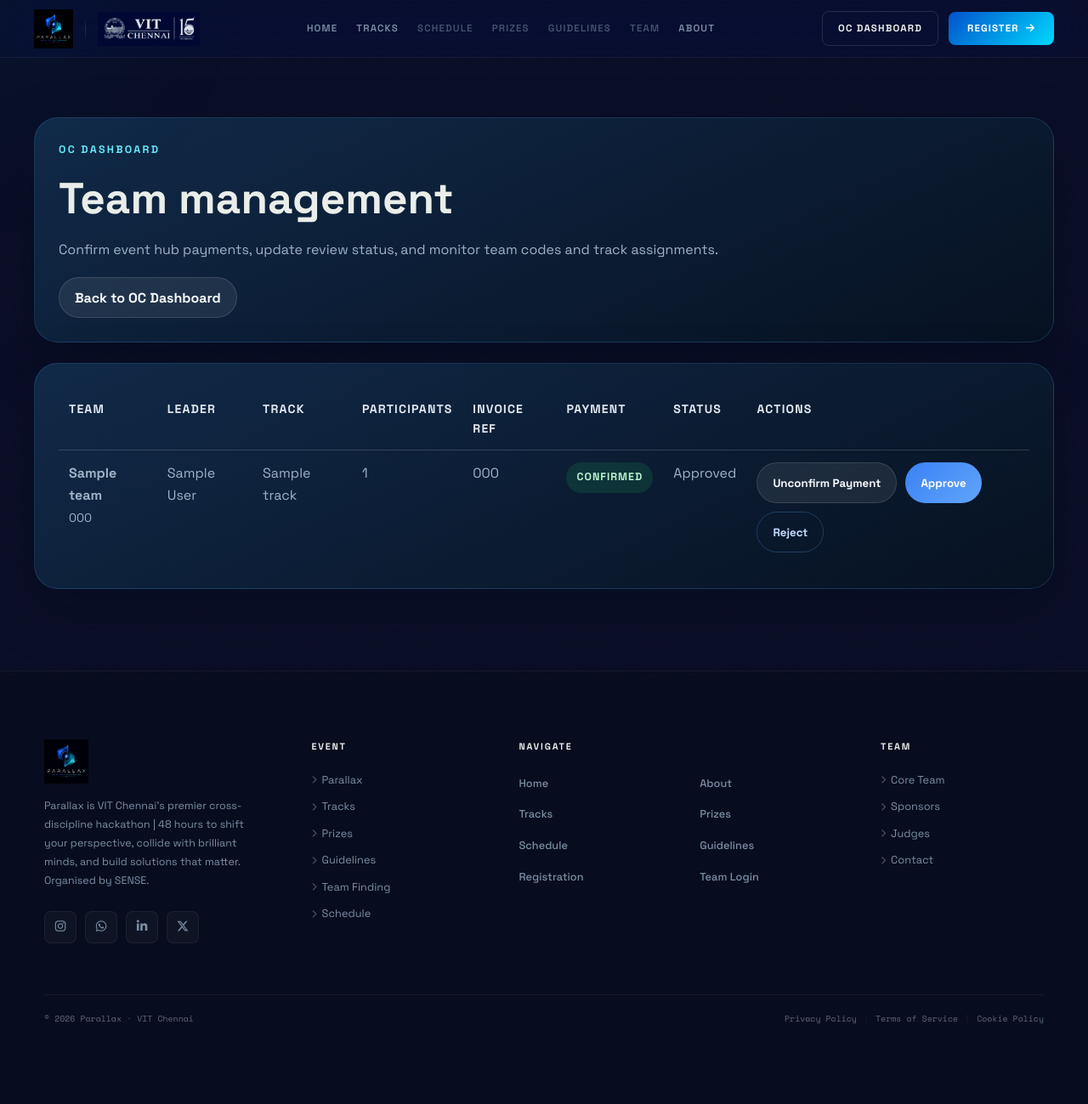
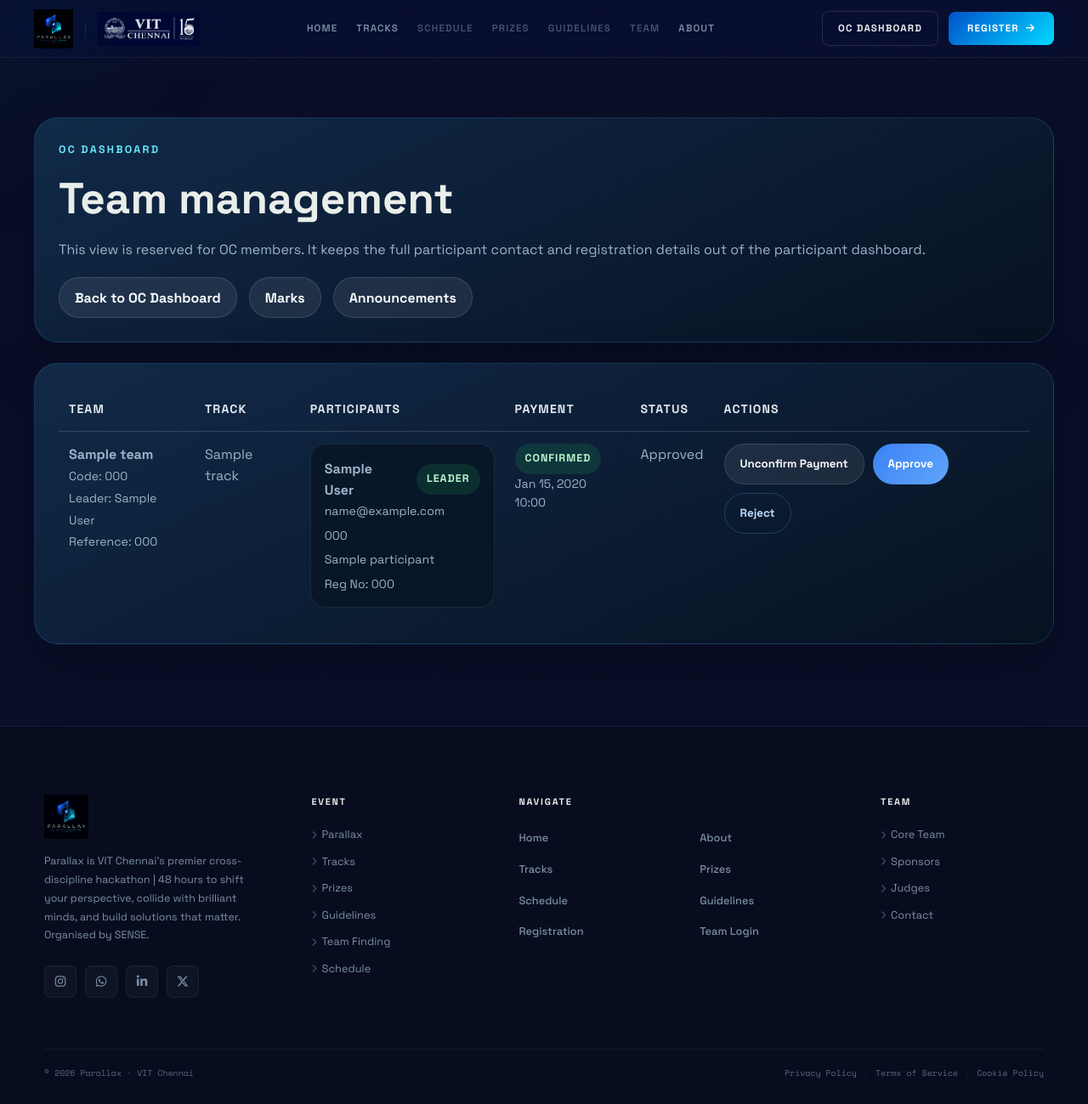
Before and after one commit to ramyacm23/parallax-, a Django app: page /admin-panel/teams/ in a window 1280 px wide. Shown: the whole page at 85% size. Before the commit the page ends 1204 px from the top, so only its background shows below. Run offline with Django 4.2, Linux system fonts and the light colour scheme; a user stored in the database is signed in; tables that the repository leaves empty hold one stand-in row (values such as "Sample post").

Commit message:
Separate participant and OC dashboard visibility

```diff
--- a/core/views.py
+++ b/core/views.py
@@ -206,7 +206,7 @@ def register_team(request):
 
 @login_required(login_url='team_login')
 def participant_dashboard(request):
-    if request.user.is_staff and not hasattr(request.user, 'participant'):
+    if request.user.is_staff:
         return redirect('admin_panel')
 
     participant = ensure_participant_record(request.user)
@@ -252,16 +252,21 @@ def participant_dashboard(request):
     marks = Marks.objects.filter(team=team).select_related('review', 'graded_by').order_by('review__scheduled_at')
     announcements = Announcement.objects.all().order_by('-is_pinned', '-created_at')
     event_config = EventConfiguration.get_solo()
+    problem_statement_sets = get_released_problem_statement_sets(team.track, event_config)
+    review_score_count = marks.count()
 
     context = {
         'participant': participant,
         'team': team,
         'team_members': team_members,
         'marks': marks,
+        'review_score_count': review_score_count,
         'announcements': announcements,
         'tracks': Track.objects.filter(is_published=True).order_by('name'),
         'event_config': event_config,
-        'problem_statement_sets': get_released_problem_statement_sets(team.track, event_config),
+        'problem_statement_sets': problem_statement_sets,
+        'released_problem_set_count': len(problem_statement_sets),
+        'progress_items': build_participant_progress(team, participant, problem_statement_sets, review_score_count),
     }
     return render(request, 'parallax/dashboard.html', context)
 
@@ -353,8 +358,11 @@ def admin_teams(request):
 
         return redirect('admin_teams')
 
-    teams = Team.objects.select_related('leader', 'track').annotate(participant_total=Count('members')).order_by(
-        '-created_at'
+    teams = (
+        Team.objects.select_related('leader', 'track')
+        .prefetch_related('members__user')
+        .annotate(participant_total=Count('members'))
+        .order_by('-created_at')
     )
     context = {'teams': teams}
     return render(request, 'parallax/admin/teams.html', context)
@@ -491,3 +499,68 @@ def parse_problem_statement_text(raw_text):
     if cleaned_items:
         return cleaned_items
     return ['Problem statements for this set have not been added yet.']
+
+
+def build_participant_progress(team, participant, problem_statement_sets, review_score_count):
+    progress_items = [
+        {
+            'label': 'Profile',
+            'state': 'Complete',
+            'tone': 'success',
+            'description': 'Your participant profile is complete and linked to the team space.',
+        },
+        {
+            'label': 'Team Access',
+            'state': team.team_code,
+            'tone': 'info',
+            'description': f'You are currently part of {team.team_name}.',
+        },
+        {
+            'label': 'Track Selection',
+            'state': team.track.name if team.track else 'Pending',
+            'tone': 'success' if team.track else 'pending',
+            'description': 'The team leader can update the selected track until payment is confirmed.',
+        },
+        {
+            'label': 'Review Status',
+            'state': team.get_status_display(),
+            'tone': 'success' if team.status == 'APPROVED' else 'danger' if team.status == 'REJECTED' else 'pending',
+            'description': 'This is the current organizer review status of your team registration.',
+        },
+        {
+            'label': 'Payment Reference',
+            'state': 'Submitted' if team.invoice_number else 'Pending',
+            'tone': 'success' if team.invoice_number else 'pending',
+            'description': 'Participants only see whether the reference is submitted. Full payment details stay with OC.',
+        },
+        {
+            'label': 'Payment Confirmation',
+            'state': 'Confirmed' if team.payment_confirmed else 'Pending OC Check',
+            'tone': 'success' if team.payment_confirmed else 'pending',
+            'description': 'OC members confirm event hub payments from the organizer dashboard.',
+        },
+        {
+            'label': 'Problem Statements',
+            'state': f'{len(problem_statement_sets)} Set(s) Live' if problem_statement_sets else 'Awaiting Release',
+            'tone': 'success' if problem_statement_sets else 'pending',
+            'description': 'Released statements for your selected track appear here automatically.',
+        },
+        {
+            'label': 'Evaluation',
+            'state': f'{review_score_count} Review(s) Scored' if review_score_count else 'No Scores Yet',
+            'tone': 'info' if review_score_count else 'pending',
+            'description': 'Review marks are shown here only for your own team progress tracking.',
+        },
+    ]
+
+    if participant.is_team_leader:
+        progress_items.append(
+            {
+                'label': 'Leader Controls',
+                'state': 'Enabled',
+                'tone': 'info',
+                'description': 'You can update the team name, track, and payment reference for your own team only.',
+            }
+        )
+
+    return progress_items
--- a/static/css/dashboard.css
+++ b/static/css/dashboard.css
@@ -102,7 +102,9 @@
 .dashboard-stats,
 .dashboard-form-grid,
 .dashboard-cards,
-.dashboard-summary {
+.dashboard-summary,
+.progress-grid,
+.participant-detail-list {
   display: grid;
   gap: 24px;
 }
@@ -149,6 +151,10 @@
 .dashboard-section-title {
   margin: 0 0 8px;
   font-size: 1.5rem;
+}
+
+.full-width {
+  grid-column: 1 / -1;
 }
 
 .dashboard-section-header {
@@ -351,6 +357,37 @@
   border: 1px solid rgba(59, 130, 246, 0.22);
 }
 
+.progress-grid {
+  grid-template-columns: repeat(2, minmax(0, 1fr));
+}
+
+.progress-card {
+  padding: 20px;
+  border-radius: 22px;
+  background: rgba(8, 20, 36, 0.74);
+  border: 1px solid rgba(255, 255, 255, 0.08);
+}
+
+.progress-card-header,
+.participant-detail-header {
+  display: flex;
+  align-items: center;
+  justify-content: space-between;
+  gap: 14px;
+}
+
+.progress-label {
+  color: #e2e8f0;
+  font-size: 0.9rem;
+  font-weight: 700;
+  letter-spacing: 0.08em;
+  text-transform: uppercase;
+}
+
+.progress-copy {
+  margin: 14px 0 0;
+}
+
 .dashboard-table {
   width: 100%;
   border-collapse: collapse;
@@ -476,6 +513,21 @@
   margin: 0;
 }
 
+.participant-detail-list {
+  gap: 12px;
+}
+
+.participant-detail-card {
+  padding: 16px;
+  border-radius: 18px;
+  background: rgba(8, 20, 36, 0.74);
+  border: 1px solid rgba(255, 255, 255, 0.08);
+}
+
+.participant-detail-card .dashboard-small + .dashboard-small {
+  margin-top: 6px;
+}
+
 .release-card {
   padding: 22px;
   border-radius: 22px;
@@ -499,7 +551,8 @@
   .dashboard-grid,
   .dashboard-stats,
   .dashboard-split,
-  .dashboard-cards {
+  .dashboard-cards,
+  .progress-grid {
     grid-template-columns: 1fr 1fr;
   }
 }
@@ -518,7 +571,8 @@
   .dashboard-stats,
   .dashboard-split,
   .dashboard-cards,
-  .dashboard-form-grid {
+  .dashboard-form-grid,
+  .progress-grid {
     grid-template-columns: 1fr;
   }
 
--- a/templates/parallax/admin/teams.html
+++ b/templates/parallax/admin/teams.html
@@ -14,10 +14,12 @@
       <span class="dashboard-kicker">OC Dashboard</span>
       <h1 class="dashboard-title">Team management</h1>
       <p class="dashboard-copy">
-        Confirm event hub payments, update review status, and monitor team codes and track assignments.
+        This view is reserved for OC members. It keeps the full participant contact and registration details out of the participant dashboard.
       </p>
       <div class="dashboard-actions">
         <a class="dashboard-button-secondary" href="{% url 'admin_panel' %}">Back to OC Dashboard</a>
+        <a class="dashboard-button-secondary" href="{% url 'admin_marks' %}">Marks</a>
+        <a class="dashboard-button-secondary" href="{% url 'admin_announcements' %}">Announcements</a>
       </div>
     </section>
 
@@ -26,10 +28,8 @@
         <thead>
           <tr>
             <th>Team</th>
-            <th>Leader</th>
             <th>Track</th>
             <th>Participants</th>
-            <th>Invoice Ref</th>
             <th>Payment</th>
             <th>Status</th>
             <th>Actions</th>
@@ -40,16 +40,50 @@
           <tr>
             <td>
               <strong>{{ team.team_name }}</strong><br>
-              <span class="dashboard-small">{{ team.team_code }}</span>
+              <span class="dashboard-small">Code: {{ team.team_code }}</span><br>
+              <span class="dashboard-small">Leader: {{ team.leader.full_name|default:"Not assigned" }}</span><br>
+              <span class="dashboard-small">
+                Reference:
+                {% if team.invoice_number %}{{ team.invoice_number }}{% else %}-{% endif %}
+              </span>
             </td>
-            <td>{{ team.leader.full_name|default:"Not assigned" }}</td>
             <td>{{ team.track.name|default:"Not selected" }}</td>
-            <td>{{ team.participant_total }}</td>
-            <td>{{ team.invoice_number|default:"-" }}</td>
+            <td>
+              <div class="participant-detail-list">
+                {% for member in team.members.all %}
+                <article class="participant-detail-card">
+                  <div class="participant-detail-header">
+                    <strong>{{ member.full_name }}</strong>
+                    {% if member.is_team_leader %}
+                    <span class="dashboard-badge success">Leader</span>
+                    {% else %}
+                    <span class="dashboard-badge info">Member</span>
+                    {% endif %}
+                  </div>
+                  <div class="dashboard-small">{{ member.email }}</div>
+                  <div class="dashboard-small">{{ member.phone_number|default:"Phone not added" }}</div>
+                  <div class="dashboard-small">{{ member.college_name|default:"College not added" }}</div>
+                  <div class="dashboard-small">
+                    Reg No:
+                    {% if member.reg_number %}{{ member.reg_number }}{% else %}-{% endif %}
+                  </div>
+                </article>
+                {% empty %}
+                <p class="dashboard-empty">No participants attached yet.</p>
+                {% endfor %}
+              </div>
+            </td>
             <td>
               <span class="dashboard-badge {% if team.payment_confirmed %}success{% else %}pending{% endif %}">
                 {% if team.payment_confirmed %}Confirmed{% else %}Pending{% endif %}
               </span>
+              <div class="dashboard-small">
+                {% if team.payment_confirmed_at %}
+                {{ team.payment_confirmed_at|date:"M d, Y H:i" }}
+                {% else %}
+                Waiting for OC confirmation
+                {% endif %}
+              </div>
             </td>
             <td>{{ team.get_status_display }}</td>
             <td>
@@ -81,7 +115,7 @@
           </tr>
           {% empty %}
           <tr>
-            <td colspan="8">No teams have registered yet.</td>
+            <td colspan="6">No teams have registered yet.</td>
           </tr>
           {% endfor %}
         </tbody>
--- a/templates/parallax/team_login.html
+++ b/templates/parallax/team_login.html
@@ -27,11 +27,11 @@
     <section class="dashboard-cards">
       <article class="dashboard-card">
         <span class="dashboard-kicker">Participants</span>
-        <h2 class="dashboard-section-title">One shared team dashboard</h2>
+        <h2 class="dashboard-section-title">One shared progress dashboard</h2>
         <ul class="dashboard-list">
           <li>Create a team or join an existing team using the leader's team code.</li>
-          <li>See team roster, review scores, announcements, and released problem statements in one place.</li>
-          <li>Team leaders retain edit controls for team details and event hub invoice reference.</li>
+          <li>See only your own team progress, review scores, announcements, and released problem statements.</li>
+          <li>Team leaders retain limited controls for their own team details and event hub reference.</li>
         </ul>
       </article>
 
```
Also changed, not shown: core/tests.py (+74 -6 lines), templates/parallax/dashboard.html (+56 -25 lines).
